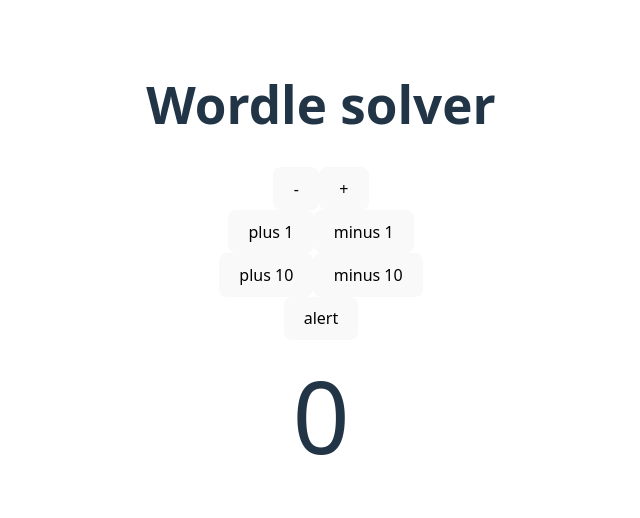
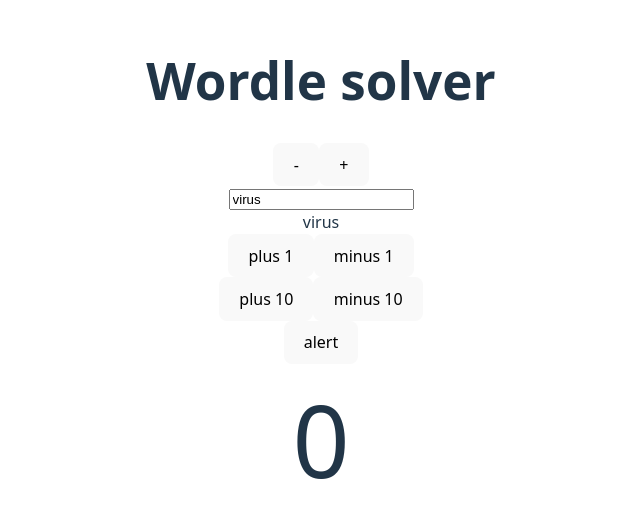
Before and after one commit to ViktorZABELIN/WordleSolver, a React (Vite) app: page / in a window 1280 px wide. Shown: the part 134-652 px from the top of the page, without its empty margins (319-959 px from the left). Built offline with nearby package versions, Linux system fonts and the light colour scheme.

Commit message:
add components

```diff
--- a/src/App.tsx
+++ b/src/App.tsx
@@ -4,9 +4,11 @@
 import { Plus } from './components/plus';
 import { Show } from './components/show';
 import { Action } from './components/action';
+import { Kor } from './components/kor';
 
 function App() {
   const [a, setA] = useState(0);
+
 
   const addOne = () => {
     setA(a + 1);
@@ -29,6 +31,7 @@
       <h1>Wordle solver</h1>
       <Minus value={a} onClick={setA}/>
       <Plus value={a} onClick={setA}/>
+      <Kor/>
       <div>
         <Action action={addOne} label='plus 1' />
         <Action action={subOne} label='minus 1' />
--- /dev/null
+++ b/src/components/kor.tsx
@@ -0,0 +1,13 @@
+import { useState } from "react";
+import { Kor1 } from "./kor1";
+import { Kor2 } from "./kor2";
+
+export function Kor() {
+    const [b, setB] = useState("virus");
+    return (
+        <div>
+            <Kor1 value={b} onClick={setB}/>
+            <Kor2 value={b}/>
+        </div>
+    );
+}
--- /dev/null
+++ b/src/components/kor1.tsx
@@ -0,0 +1,12 @@
+type Props = {
+    value: string;
+    onClick: (value: string) => void;
+}
+
+export function Kor1({value, onClick}: Props) {
+    return (
+        <>
+            <input type="text" value={value} onChange={(e) => onClick(e.target.value)}/>
+        </>
+    );
+}
--- /dev/null
+++ b/src/components/kor2.tsx
@@ -0,0 +1,12 @@
+type Props = {
+    value: string;
+
+}
+
+export function Kor2({value}: Props) {
+    return (
+        <>
+            <div>{value}</div>
+        </>
+    );
+}
```
